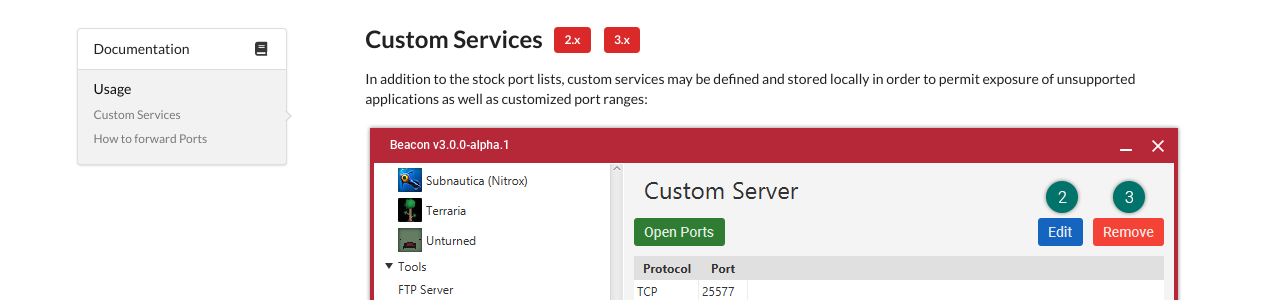
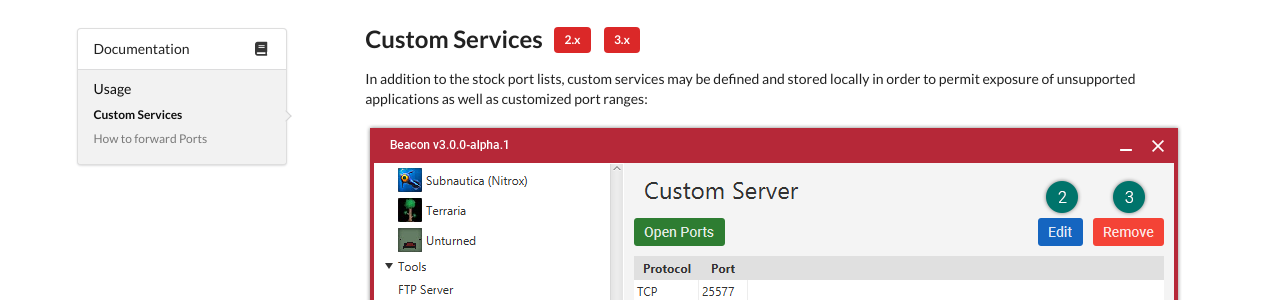
Before and after one commit to dotStart/Beacon, a Jekyll site: the page built from docs/usage/usage-custom-service.html, in a window 1280 px wide. Shown: the part 154-454 px from the top of the page. Built offline with Jekyll 4.4.1, drawn with Linux system fonts in a browser that asks for light colours.

Commit message:
Marked the corresponding navigation item active.

```diff
--- a/_layouts/docs.html
+++ b/_layouts/docs.html
@@ -28,7 +28,8 @@
                 {% assign doc_pages = site.pages | where: "layout", "docs" | where: "category", "usage" %}
 
                 {% for doc_page in doc_pages %}
-                  <a class="item" href="{{ doc_page.url | relative_url }}">{{ doc_page.title }}</a>
+                  <a class="{% if doc_page.url == page.url %}active {% endif %}item"
+                     href="{{ doc_page.url | relative_url }}">{{ doc_page.title }}</a>
                 {% endfor %}
               </div>
             </div>
```
